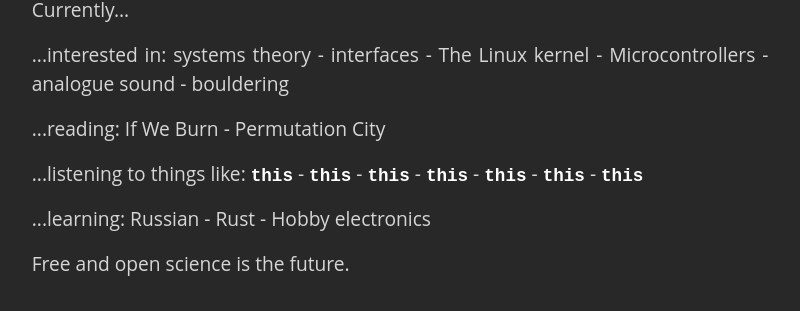
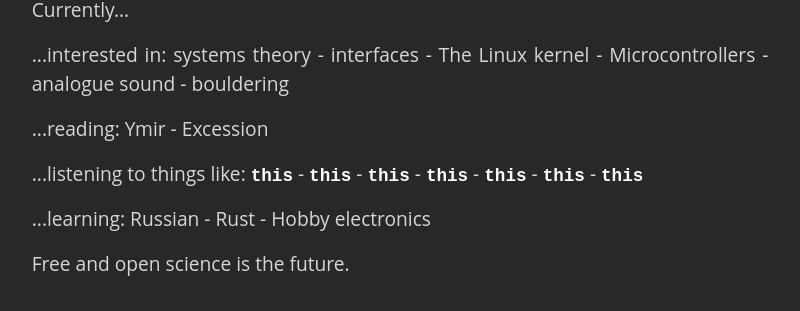
Before and after one commit to hemmelig/hemmelig.github.io, a Jekyll site: the page built from index.html, in a window 1280 px wide and 900 px high, scrolled down 639 px. Shown: the part 535-846 px from the top of the window, without its empty margins (240-1040 px from the left). Built offline with Jekyll 4.4.1, drawn with Linux system fonts in a browser that asks for light colours; nearby versions of some CDN libraries; some web fonts are replaced; a script that is not in the unit is left out.

Commit message:
:books: Update current reading and interests EOM

```diff
--- a/index.html
+++ b/index.html
@@ -11,8 +11,8 @@ interests:
   - analogue sound
   - bouldering
 books:
-  - If We Burn
-  - Permutation City
+  - Ymir
+  - Excession
 beats:
   - _IFtJ-XTXF8
   - Dm4HUjunhQU
```
